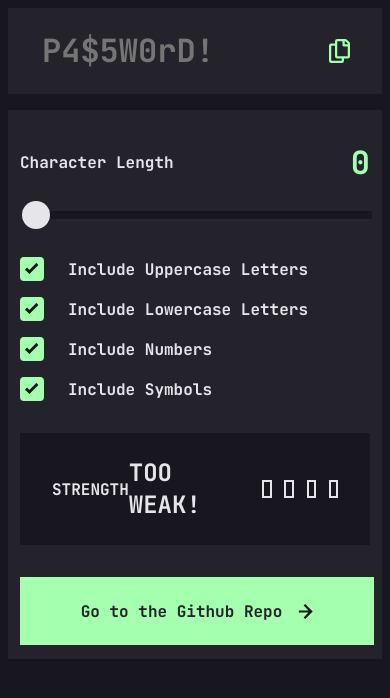
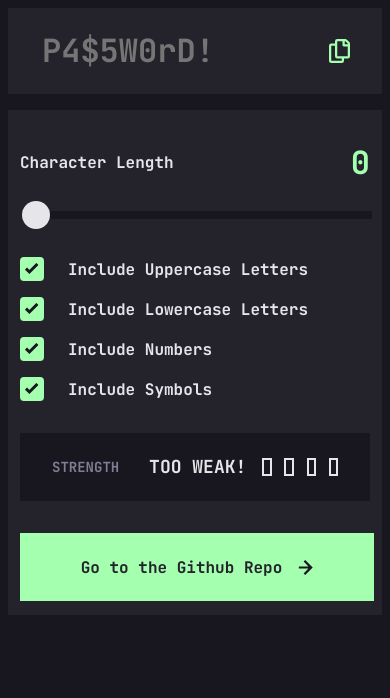
Before and after one commit to amajola/password-generator, a React (Vite) app: page / in a window 390 px wide. Shown: the top 698 px of the page. Built offline with nearby package versions, Linux system fonts and the light colour scheme.

Commit message:
Added responsive styles to text in the indicator component

```diff
--- a/src/components/strenghtIndicator/index.tsx
+++ b/src/components/strenghtIndicator/index.tsx
@@ -16,7 +16,6 @@ const StrenghtIndicator = ({ strenghtValue }: StrenghtIndicatorInterface) => {
     ["2", "strenght-indicator-orange"],
     ["3", "strenght-indicator-yellow"],
     ["4", "strength-indicator-green"],
-    ["5", "strength-indicator-green"],
   ]);
 
   const strenghtMap = new Map([
@@ -29,7 +28,7 @@ const StrenghtIndicator = ({ strenghtValue }: StrenghtIndicatorInterface) => {
 
   return (
     <div className="indicator-container">
-      <p className="body strenght-text">STRENGTH</p>
+      <p className="body indicator-heading">STRENGTH</p>
       <div className="strenght-container">
         <h3 className="heading-medium strenght-text">{strenghtMap.get(strenghtValue.toString())}</h3>
         <div className="strenght-indicator-container">
--- a/src/components/strenghtIndicator/style.css
+++ b/src/components/strenghtIndicator/style.css
@@ -22,6 +22,12 @@
 }
 
 @media only screen and (max-width: 600px) {
+    .indicator-heading {
+        font-size: 14px;
+    }
+    .strenght-text {
+        font-size: 18px;
+    }
     .indicator-container {
         padding: 0 --spacing-box-sm-vertical;
     }
```
